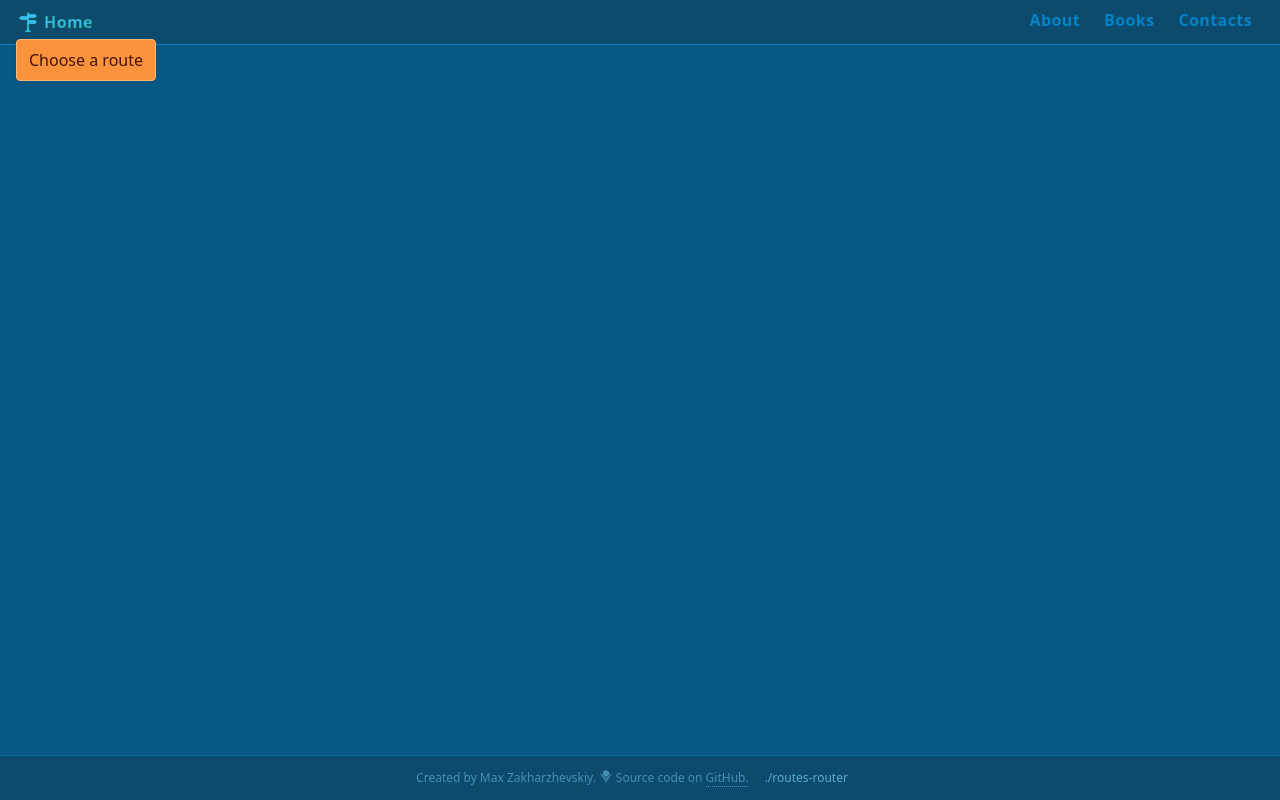
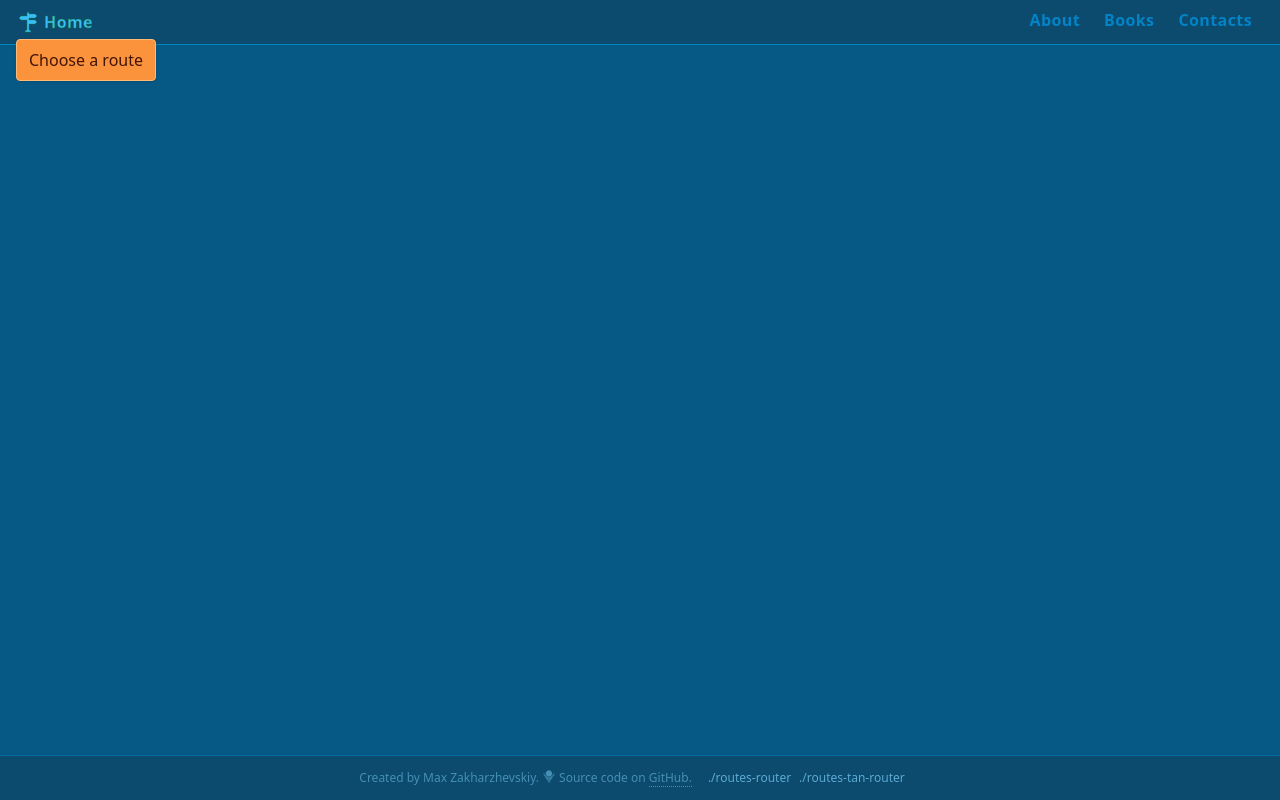
Before and after one commit to maxzz/routes-tan-router, a React (Vite) app: page / in a window 1280 px wide. Built offline with nearby package versions, Linux system fonts and the light colour scheme.

Commit message:
WIP. update back links

```diff
--- a/src/components/3-footer/index.tsx
+++ b/src/components/3-footer/index.tsx
@@ -28,7 +28,7 @@ export function Footer({ className, ...rest }: HTMLAttributes<HTMLDivElement>) {
             <p>Source code on{' '}
                 <a
                     className="border-current border-b border-dotted"
-                    href="https://github.com/maxzz/routes-router"
+                    href="https://github.com/maxzz/routes-tan-router"
                     target="_blank"
                     rel="noopener"
                     referrerPolicy="no-referrer"
@@ -41,6 +41,10 @@ export function Footer({ className, ...rest }: HTMLAttributes<HTMLDivElement>) {
                 <a className={anchorClasses} href={isDev ? "/" : "https://maxzz.github.io/routes-router/"}>./routes-router</a>
             </div>
 
+            <div className="-ml-6 px-4 py-3 text-xs text-sky-300/70">
+                <a className={anchorClasses} href={isDev ? "/" : "https://maxzz.github.io/routes-tan-router/"}>./routes-tan-router</a>
+            </div>
+
         </div>
     );
 }
```
